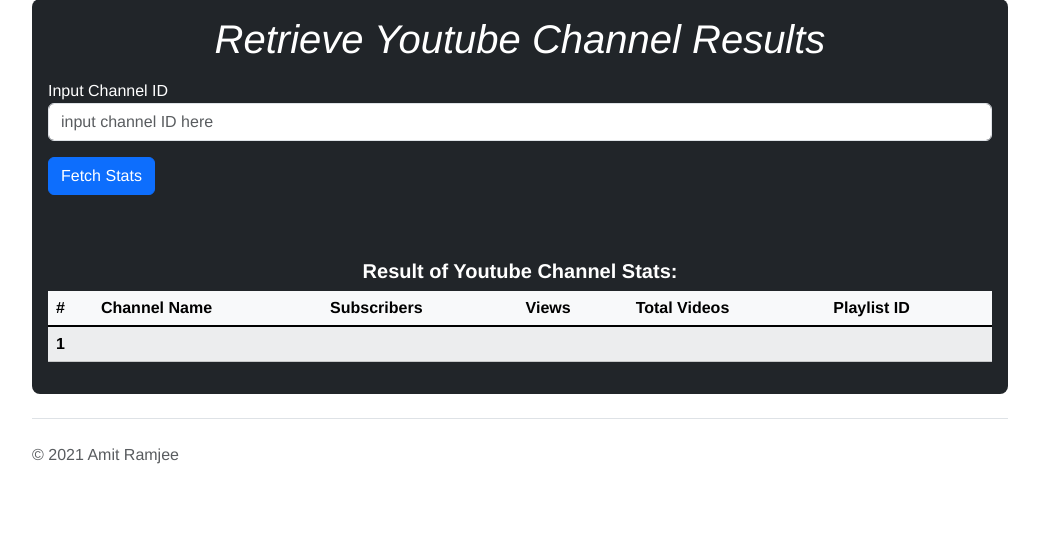
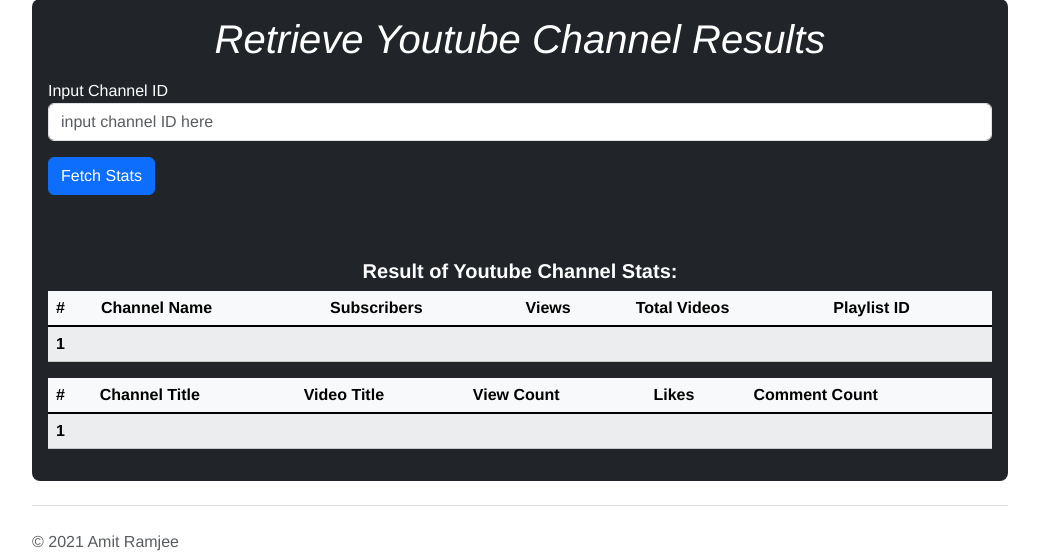
Before and after one commit to aramjee/Youtube-Project, a Flask app: page / in a window 1280 px wide. Shown: the part 1164-1718 px from the top of the page, without its empty margins (120-1159 px from the left). Before the commit the page ends 1628 px from the top, so only its background shows below. Run offline with Flask 2, Linux system fonts and the light colour scheme; lists and menus that the app fills with data are empty; some libraries are stand-ins or nearby versions.

Commit message:
First Commmit Youtube API

```diff
--- a/main.py
+++ b/main.py
@@ -13,22 +13,32 @@
 
 @app.route("/", methods=['GET', 'POST']) # default domain can be /home or /anything
 def home(): #inline HTML
-    data = {'Channel Name': "",
+    channel_stats_data = {'Channel Name': "",
                         'Subscribers': "",
                         'Views': "",
                         'Total Videos': "",
                         'Playlist ID': "",
                         }
 
-    channel_stats = pd.DataFrame(data, index=[0])
+    channel_stats = pd.DataFrame(channel_stats_data, index=[0])
     print(channel_stats)
+
+    all_video_info = {'channelTitle': "",
+                        'title': "",
+                        'viewCount': "",
+                        'likeCount': "",
+                        'commentCount': "",
+                        }
+
+    all_video_info = pd.DataFrame(all_video_info, index=[0])
+
 
     if request.method == 'POST':
         channel_id = request.form.get("channelID")
 
-        api_key = 'AIzaSyDWNS55Gyda-J_lFzXZlJc6WpaX7SDh5mc'
+        #api_key = 'AIzaSyDWNS55Gyda-J_lFzXZlJc6WpaX7SDh5mc'
 
-        #api_key = os.environ.get('youtube_api_key')
+        api_key = os.environ.get('youtube_api_key')
         #print(api_key)
 
         channel_ids = [channel_id,
@@ -73,7 +83,7 @@
 
         def get_channel_stats(youtube, channel_ids):
 
-            all_data = [] #create empty list to store Channel data
+            all_data = [] #create empty list to store Channel channel_stats_data
 
             request = youtube.channels().list(
             part="snippet,contentDetails,statistics",
@@ -82,44 +92,90 @@
             response = request.execute() # server is getting back a response for client browser
 
             #loop through items content within the response
-
             try:
 
                 for item in response['items']:
-                    data = {'Channel Name': item['snippet']['title'],
+                    channel_stats_data = {'Channel Name': item['snippet']['title'],
                         'Subscribers': item['statistics']['subscriberCount'],
                         'Views': item['statistics']['viewCount'],
                         'Total Videos': item['statistics']['videoCount'],
                         'Playlist ID': item['contentDetails']['relatedPlaylists']['uploads']
                         }
 
-                    all_data.append(data)
+                    all_data.append(channel_stats_data)
 
-                message = flash("Form Submitted Successfully.")
                 return(pd.DataFrame(all_data))
 
             except:
-                print("Enter correct ID.")
+                flash("no go.")
+
                 #channel_stats="Try re-entering a correct channel ID from youtube."
 
 
         channel_stats = get_channel_stats(youtube, channel_ids)
+        video_ids = get_video_ids(youtube, channel_stats['Playlist ID'][0])
+        print(video_ids)
 
         if channel_stats is None:
             #print(channel_stats["Channel Name"][0])
-            data = [{'Channel Name':"",
+            channel_stats_data = [{'Channel Name':"",
                         'Subscribers': "",
                         'Views':"",
                         'Total Videos':"",
                         'Playlist ID':""
                         }]
-            channel_stats=pd.DataFrame(data)
+            channel_stats=pd.DataFrame(channel_stats_data)
             print("Please enter a valid channel ID.")
 
         print(channel_stats)
 
-       # get_video_ids(youtube)
-    return render_template("index.html", content = ["Amit", "Jen", "Kelly"], output = channel_stats)
+        # Video details in Playlist - ADDED
+        def get_video_details(youtube, video_ids):
+
+
+            all_video_info = []
+
+
+            for i in range(0, len(video_ids), 50):
+                request = youtube.videos().list(
+                    part="snippet,contentDetails,statistics",
+                    id=','.join(video_ids[i:i+50])
+                )
+                response = request.execute()
+
+                for video in response['items']:
+                    stats_to_keep = {'snippet': ['channelTitle', 'title'],
+                                    'statistics': ['viewCount', 'likeCount', 'commentCount'],
+                                    'contentDetails': ['duration', ]
+                                    }
+
+                    video_info = {}
+                    video_info['video_id'] = video['id']
+
+                    for k in stats_to_keep.keys():
+                        for v in stats_to_keep[k]:
+                            try:
+                                video_info[v] = video[k][v]
+                            except:
+                                video_info[v] = None
+
+                    all_video_info.append(video_info)
+            all_video_info = pd.DataFrame(all_video_info)
+            all_video_info['viewCount'] = all_video_info['viewCount'].astype(str).astype(int)
+            all_video_info.sort_values(by=['viewCount'], inplace = True, ascending = False)
+            all_video_info = all_video_info.head(10)
+
+
+            return all_video_info
+
+        all_video_info = get_video_details(youtube, video_ids)
+        print(all_video_info)
+    return render_template("index.html", output = channel_stats, output2 = all_video_info)
+
+
+
+
+
 
 
 
@@ -128,8 +184,8 @@
 def login():
     if request.method == "POST": # check to see if method is POST
         session.permanent = True # defines this specific session as a permanent session, default false
-        user = request.form["nm"] # this give us the data user typed in name box form and assigns info the variable.
-        session["user"] = user # Create a SESSION to store user data as a dictionary. From this session you'll get user info
+        user = request.form["nm"] # this give us the channel_stats_data user typed in name box form and assigns info the variable.
+        session["user"] = user # Create a SESSION to store user channel_stats_data as a dictionary. From this session you'll get user info
         flash("Login Succesful!")
         return redirect(url_for("user")) # redirects user to 'user' function or page.
     else:
@@ -141,7 +197,7 @@
 
 @app.route("/user")
 def user():
-    if "user" in session: # check session to see if contains data
+    if "user" in session: # check session to see if contains channel_stats_data
         user = session["user"]
         return f"<h1>{user}</h1>"
     else: # else there is no user in the session or person has not logged in yet.
@@ -151,7 +207,7 @@
 @app.route("/logout")
 def logout():
         flash("You have been logged out!", "info")
-        session.pop("user", None) # removes SESSION data
+        session.pop("user", None) # removes SESSION channel_stats_data
         return redirect(url_for("login"))
 '''
 # Auto-run Application via Saving File
--- a/templates/index.html
+++ b/templates/index.html
@@ -5,11 +5,17 @@
 {% block content %}
 
 {% for messages in get_flashed_messages() %}
+
+  <div class="alert alert-warning alert-dismissible fade show" role="alert">
+    <strong>Boom!</strong> Wrong ID! {{message}}
+    <button type="button" class="btn-close" data-bs-dismiss="alert" aria-label="Close"></button>
+  </div>
+<!--
   <div class="alert alert-success alert-dismissible fade show" role="alert">
     <strong>Boom!</strong> Your Channel ID worked, check out the results below! {{message}}
     <button type="button" class="btn-close" data-bs-dismiss="alert" aria-label="Close"></button>
   </div>
-
+-->
 {% endfor %}
 
 <!--<link rel="{{url_for('static', filename='css/main.css')}}" href="stylesheet"/>-->
@@ -18,7 +24,7 @@
 
 
 <!-- Form -->
-<form method="POST" action="/">
+<form method="POST" action="#results">
     <div class="form-group">
       <label for="input channelID">Input Channel ID</label>
       <input class="form-control" type="text" placeholder="input channel ID here" name="channelID">
@@ -31,7 +37,8 @@
 
   <h5><center><strong>Result of Youtube Channel Stats:</strong></center></h5>
 
-  <table class="table table-striped table-light">
+  <!-- Channel ID Table -->
+  <table class="table table-striped table-light" id="results">
     <thead>
       <tr>
         <th scope="col">#</th>
@@ -54,4 +61,28 @@
     </tbody>
   </table>
 
+ <!--Create a new table for Playlist stats : use output2 field-->
+  <table class="table table-striped table-light" id="results">
+    <thead>
+      <tr>
+        <th scope="col">#</th>
+        <th scope="col">Channel Title</th>
+        <th scope="col">Video Title</th>
+        <th scope="col">View Count</th>
+        <th scope="col">Likes</th>
+        <th scope="col">Comment Count</th>
+      </tr>
+    </thead>
+    <tbody>
+      <tr>
+        <th scope="row">1</th>
+        <td>{{output2['channelTitle'][0]}}</td>
+        <td>{{output2['title'][0]}}</td>
+        <td>{{output2['viewCount'][0]}}</td>
+        <td>{{output2['likeCount'][0]}}</td>
+        <td>{{output2['commentCount'][0]}}</td>
+      </tr>
+    </tbody>
+  </table>
+
 {% endblock %}
```
